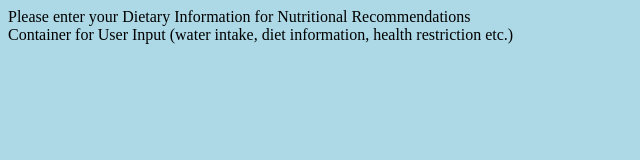
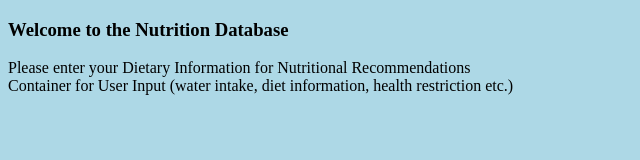
Before and after one commit to NateCal715/NateCalderon.github.io, a plain HTML site: page NutritionDataBasePG.html in a window 1280 px wide. Shown: the whole page, without its empty margins (0-640 px from the left). Drawn offline with Linux system fonts and the light colour scheme.

Commit message:
Update NutritionDataBasePG.html

```diff
--- a/NutritionDataBasePG.html
+++ b/NutritionDataBasePG.html
@@ -3,8 +3,11 @@
   <head>
     <meta charset="utf-8">
   <link rel="stylesheet" href="style.css">
- <title>Welcome to the Nutrition Database</title>
+ <title>Nutrition Database</title>
   </head>
+  <h3>
+    Welcome to the Nutrition Database
+  </h3>
   <body>
     <p1>
       Please enter your Dietary Information for Nutritional Recommendations
```
